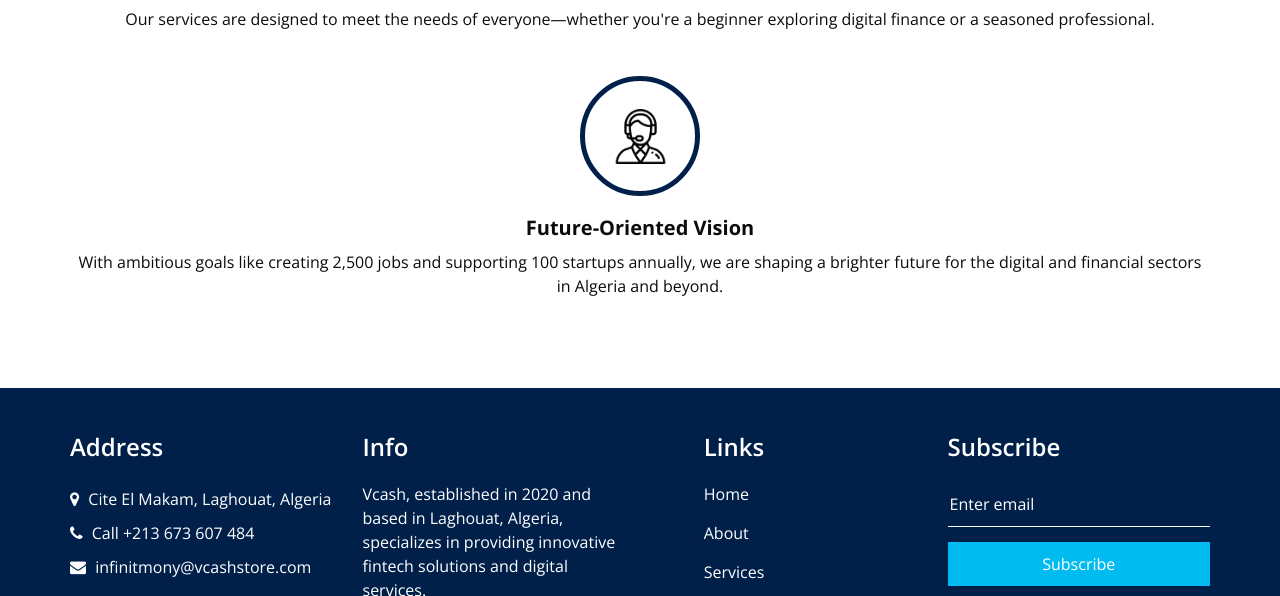
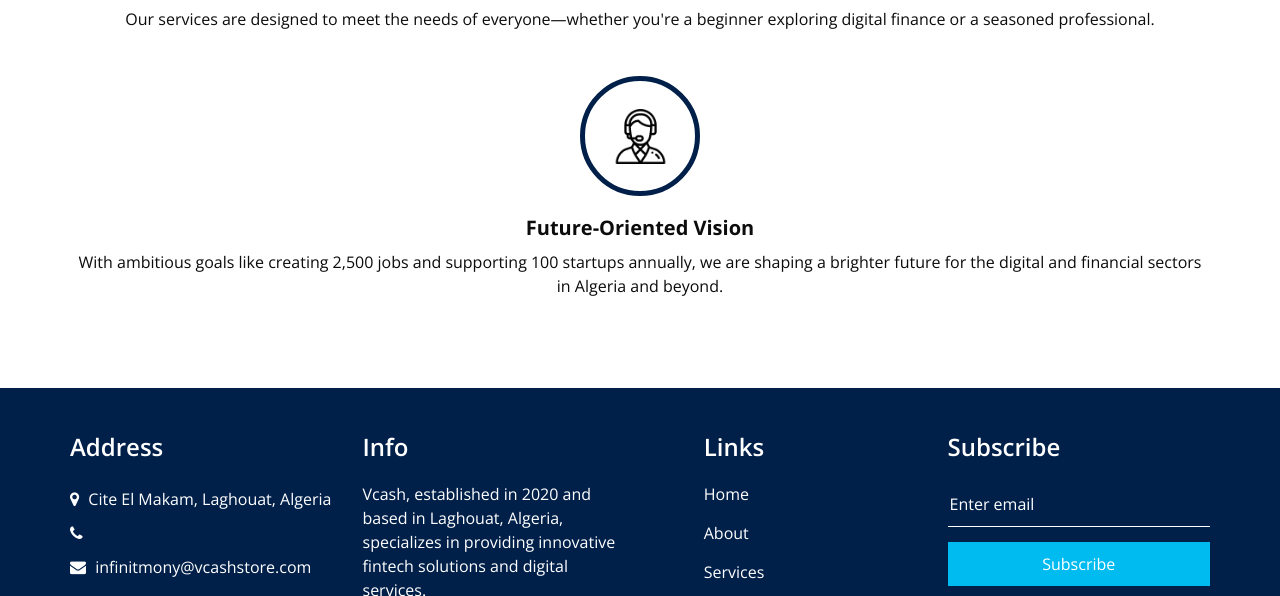
Before and after one commit to stablecoin1/ludo, a plain HTML site: page why.html in a window 1280 px wide. Shown: the part 902-1498 px from the top of the page. Drawn offline with nearby package versions, Linux system fonts and the light colour scheme; some packages are replaced by stand-ins of ours.

Commit message:
Update why.html

```diff
--- a/why.html
+++ b/why.html
@@ -173,7 +173,6 @@
               <a href="">
                 <i class="fa fa-phone" aria-hidden="true"></i>
                 <span>
-                  Call +213 673 607 484
                 </span>
               </a>
               <a href="">
```
